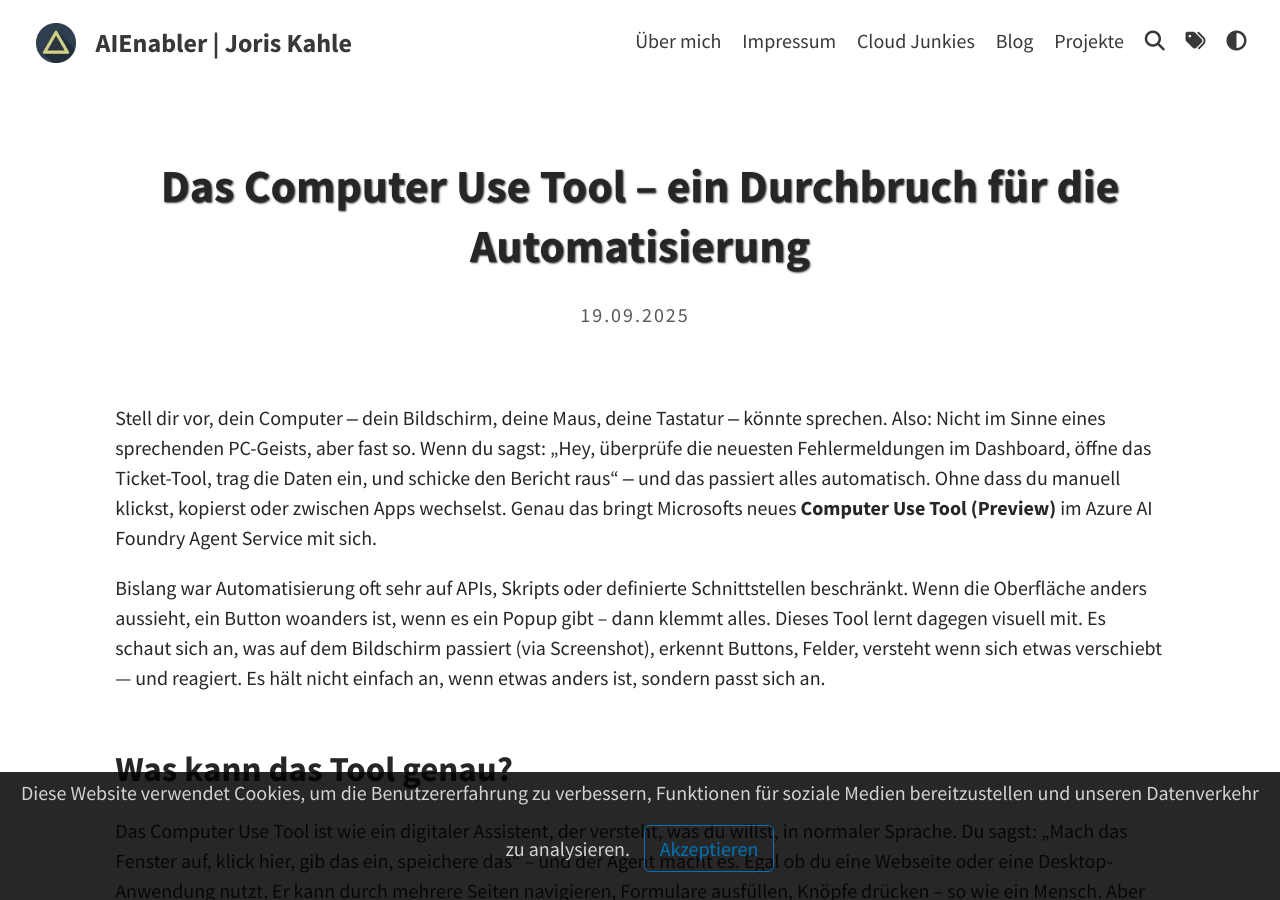
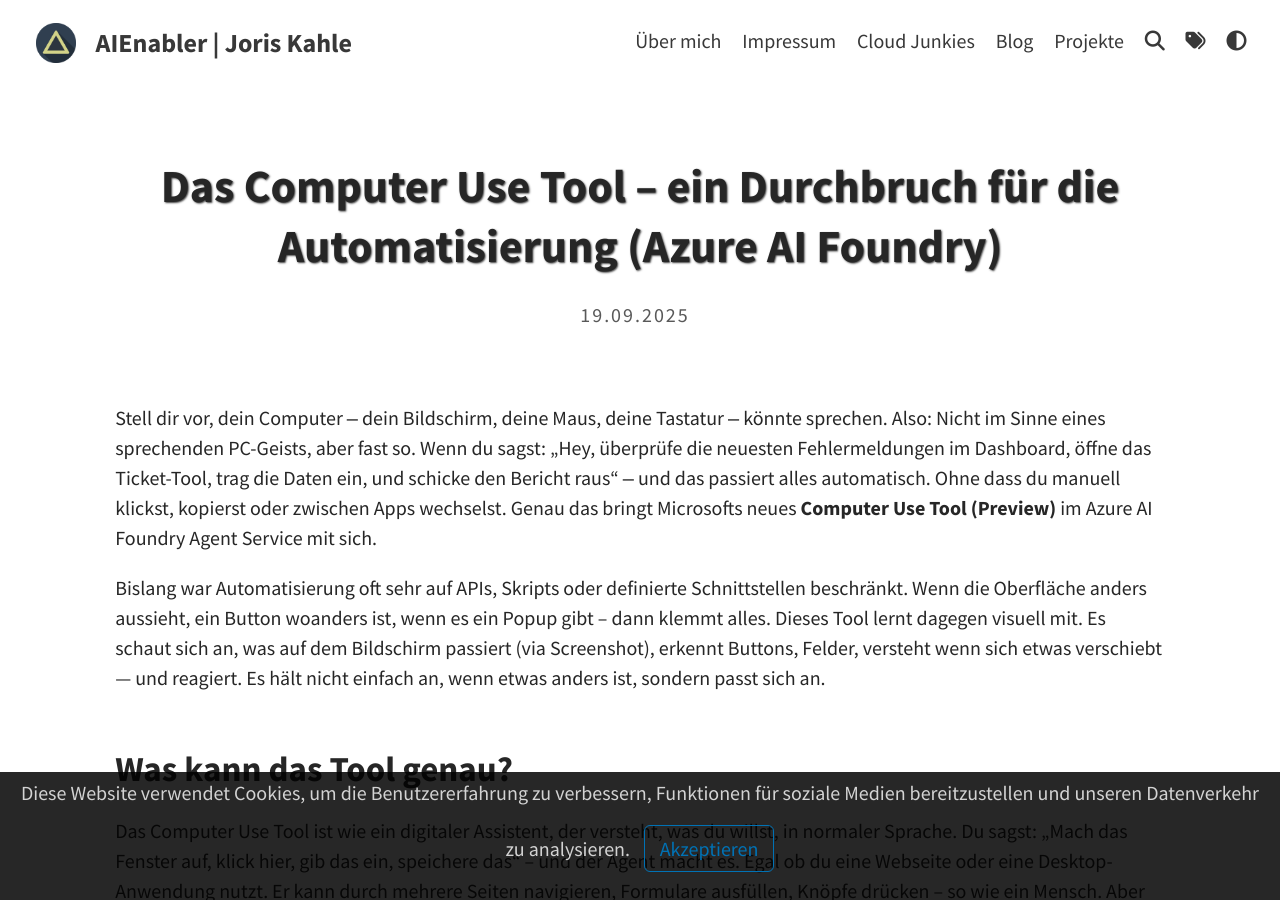
Before and after one commit to joriskahle007/joriskahle007.github.io, a Jekyll site: the page built from _posts/2025-09-19-ComputerUseTool.md, in a window 1280 px wide and 900 px high. Built offline with Jekyll 4.4.1, drawn with Linux system fonts in a browser that asks for light colours; a script that is not in the unit is left out.

Commit message:
Update 2025-09-19-ComputerUseTool.md

```diff
--- a/_posts/2025-09-19-ComputerUseTool.md
+++ b/_posts/2025-09-19-ComputerUseTool.md
@@ -1,6 +1,6 @@
 ---
 layout: post
-title: Das Computer Use Tool – ein Durchbruch für die Automatisierung
+title: Das Computer Use Tool – ein Durchbruch für die Automatisierung (Azure AI Foundry)
 tags: [CSP, Azure, GPT, Computer Use Tool, Azure Open AI, Azure AI Foundry]
 ---
 
@@ -18,11 +18,11 @@
 
 Damit das Ganze funktioniert, gibt's ein paar Voraussetzungen und Einschränkungen. Wichtig zu wissen:
 
-**- Regionen, in denen das Tool gerade läuft**: East US 2, Sweden Central und South India. Wenn du also z. B. in Europa bist und deine Subscription nicht in einer dieser Regionen liegt, musst du womöglich in eine unterstützte Region ausweichen.<br>
-**- Zugangsregel**: Es handelt sich um eine Preview („Vorschau“) – das heißt, man muss sich anmelden bzw. Zugriff beantragen. Microsoft prüft Anträge und entscheidet, ob Kunden berechtigt sind. Das Formular hierzu finde ihc hier: <a href="[https://github.com/Azure-Samples/aisearch-openai-rag-audio](https://customervoice.microsoft.com/Pages/ResponsePage.aspx?id=v4j5cvGGr0GRqy180BHbR7en2Ais5pxKtso_Pz4b1_xUNUhSVEpaRDJaNkVBVFVIWFJCNDBHQ1Y4OSQlQCN0PWcu)" target="_blank" rel="noopener">Zugriff auf das Azure OpenAI Service Computer Use Preview-Modell anfordern</a>.<br>
-**- Technisch**: Du brauchst eine Azure AI Foundry Ressource mit Deployment des „computer-use-preview“ Modells. Man spricht mit der Responses API. Dein Code gibt Anweisungen, Screenshots kommen zurück, der Agent erkennt Statusänderungen und fährt fort.
+**- Regionen, in denen das Tool gerade läuft**: East US 2, Sweden Central und South India. Wenn du also z. B. in Europa bist und deine Subscription nicht in einer dieser Regionen liegt, musst du womöglich in eine unterstützte Region ausweichen.<br><br>
+**- Zugangsregel**: Es handelt sich um eine Preview („Vorschau“) – das heißt, man muss sich anmelden bzw. Zugriff beantragen. Microsoft prüft Anträge und entscheidet, ob Kunden berechtigt sind. Das Formular hierzu finde ihc hier: <a href="[https://github.com/Azure-Samples/aisearch-openai-rag-audio](https://customervoice.microsoft.com/Pages/ResponsePage.aspx?id=v4j5cvGGr0GRqy180BHbR7en2Ais5pxKtso_Pz4b1_xUNUhSVEpaRDJaNkVBVFVIWFJCNDBHQ1Y4OSQlQCN0PWcu)" target="_blank" rel="noopener">Zugriff auf das Azure OpenAI Service Computer Use Preview-Modell anfordern</a>.<br><br>
+**- Technisch**: Du brauchst eine Azure AI Foundry Ressource mit Deployment des „computer-use-preview“ Modells. Man spricht mit der Responses API. Dein Code gibt Anweisungen, Screenshots kommen zurück, der Agent erkennt Statusänderungen und fährt fort. <br><br>
 
-## Unterschiede zu klassischer Automation und Browser Scripts<br><br>
+## Unterschiede zu klassischer Automation und Browser Scripts
 
 Wenn man bisher Browser Automation Tools genutzt hat, war oft so: du sagst, „der Button im DOM heißt xyz“, du greifst direkt über HTML-Elemente zu. Aber sobald das Layout oder Klassen anders sind, funktioniert das nicht mehr.
 
@@ -36,8 +36,8 @@
 
 Nach der Eingabe der Frage erstellt der Agent automatisch einen Screenshot und erkennt, dass er dafür den Browser nutzen muss. Im nächsten Schritt trägt er die Fragestellung selbstständig in das Suchfeld von Microsoft Bing ein und startet die Suche. Anschließend klickt er sich automatisiert durch die Ergebnisseite, öffnet die passende Quelle und navigiert dort gezielt weiter, bis er die gewünschte Information gefunden hat. Am Ende präsentiert er genau die Antwort, nach der wir ursprünglich gefragt hatten.
 
-<img src="/assets/img/computeruse02.jpg" alt="ComputerUse" /><br>
-<img src="/assets/img/computeruse03.jpg" alt="ComputerUse" /><br>
+<img src="/assets/img/computeruse02.jpg" alt="ComputerUse" /><br><br>
+<img src="/assets/img/computeruse03.jpg" alt="ComputerUse" /><br><br>
 <img src="/assets/img/computeruse04.jpg" alt="ComputerUse" /><br>
 
 Jetzt könnte man natürlich einwenden: „Warum stelle ich die Frage nicht einfach direkt einem GPT-Modell und bekomme die Antwort sofort?“ – und ja, die Überlegung ist absolut berechtigt. Der Sinn des Beispiels liegt jedoch nicht in der Effizienz, sondern in der Demonstration: Es zeigt, welche Möglichkeiten durch diese neue Art der Automatisierung entstehen. Der Agent interagiert nicht nur mit Wissen, das er selbst schon hat, sondern kann eigenständig auf externe Systeme zugreifen, sich durch Webseiten bewegen und Informationen so beschaffen, wie es ein Mensch auch tun würde.<br><br>
@@ -59,10 +59,10 @@
 
 Der nette Teil: Der Agent ist nie müde, nie offline, vergisst nicht, freundlich zu sein. Er macht keinen Unterschied, wie oft du ihn nutzt, er bleibt genau so performant wie beim ersten Task. Das schafft nicht nur Effizienz, sondern auch Konsistenz: gleiche Qualität, weniger „na, heute mal weniger Konzentration“.
 
-Und: Service Abteilungen, Helpdesks, interne Wissenszentren – alle werden profitieren. Weil der Bot einfache Fragen sofort beantworten kann, Dokumentenrecherche automatisieren, Workflows starten und überwachen kann. Dadurch sparen Unternehmen langfristig nicht nur Personalkosten, sondern auch Zeit – und gewinnen Kapazitäten für kreative, strategische Arbeit.
+Und: Service Abteilungen, Helpdesks, interne Wissenszentren – alle werden profitieren. Weil der Bot einfache Fragen sofort beantworten kann, Dokumentenrecherche automatisieren, Workflows starten und überwachen kann. Dadurch sparen Unternehmen langfristig nicht nur Personalkosten, sondern auch Zeit – und gewinnen Kapazitäten für kreative, strategische Arbeit.<br><br>
 
 ## Fazit: Eine neue Ära der Automatisierung
 
 Das Computer Use Tool ist mehr als nur ein zusätzliches Feature. Es ist ein Meilenstein auf dem Weg zur KI, die nicht nur denkt, sondern auch handelt. Für viele Unternehmen bedeutet das, dass sie ihre Prozesse endlich durchgängig automatisieren können – auch dort, wo bisher technische Barrieren bestanden.
 
-Wer diese Technologie früh einsetzt, verschafft sich klare Vorteile: weniger Kosten, mehr Effizienz und zufriedenere Mitarbeiter. Man darf ohne Übertreibung sagen: Wir stehen hier am Beginn einer neuen Automatisierungsära, die die Arbeitswelt in den nächsten Jahren stark prägen wird.
+Wer diese Technologie früh einsetzt, verschafft sich klare Vorteile: weniger Kosten, mehr Effizienz und zufriedenere Mitarbeiter. Man darf ohne Übertreibung sagen: Wir stehen hier am Beginn einer neuen Automatisierungsära, die die Arbeitswelt in den nächsten Jahren stark prägen wird.<br><br>
```
